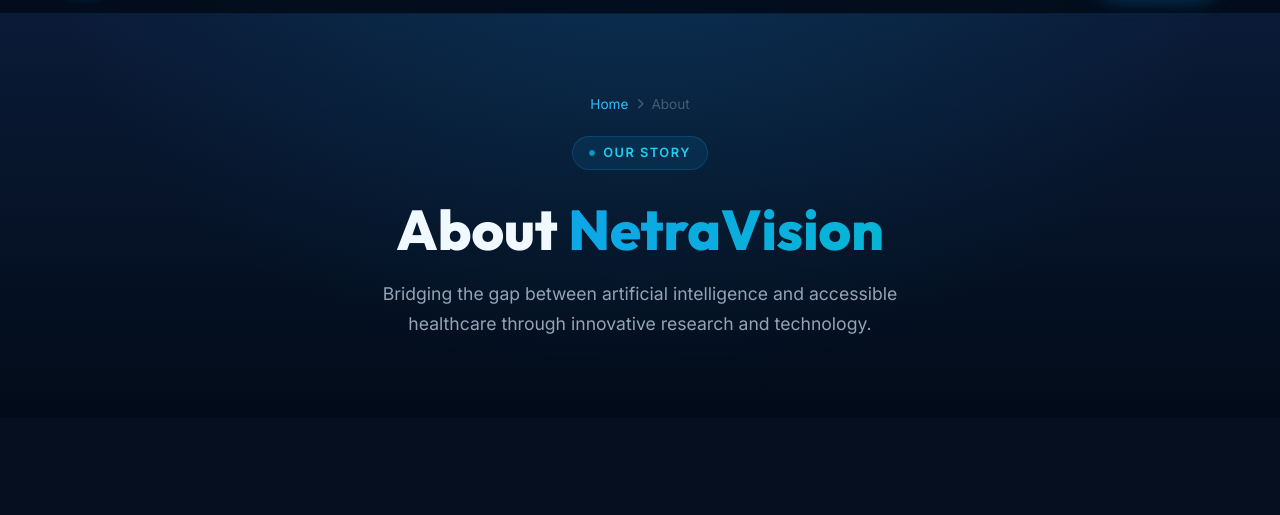
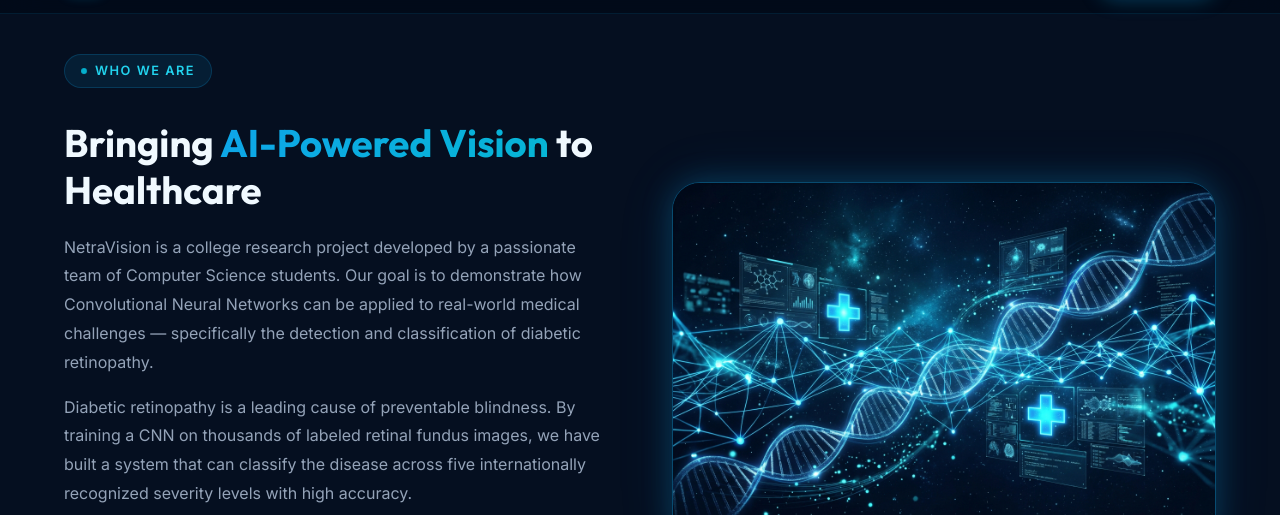
Before and after one commit to AbhishekSaxena2006/NetraVision, a plain HTML site: page frontend/about.html in a window 1280 px wide. Shown: the part 62-577 px from the top of the page. Drawn offline with Linux system fonts and the light colour scheme.

Commit message:
Update About, Features and How It Works pages

```diff
--- a/frontend/about.html
+++ b/frontend/about.html
@@ -126,22 +126,8 @@
   </div>
 </nav>
 
-<!-- PAGE HERO -->
-<div class="page-hero">
-  <div class="container">
-    <nav class="breadcrumb">
-      <a href="index.html">Home</a>
-      <i class="fas fa-chevron-right" style="font-size:0.7rem"></i>
-      <span>About</span>
-    </nav>
-    <div class="section-badge" style="margin-inline:auto;display:inline-flex;">Our Story</div>
-    <h1 style="margin-top:12px;">About <span class="text-gradient">NetraVision</span></h1>
-    <p>Bridging the gap between artificial intelligence and accessible healthcare through innovative research and technology.</p>
-  </div>
-</div>
-
 <!-- INTRO SECTION -->
-<section class="section" style="background:var(--clr-bg-secondary);">
+<section class="section" style="background:var(--clr-bg-secondary); padding-top: calc(var(--navbar-h) + 40px);">
   <div class="container">
     <div class="about-intro-grid">
       <div data-reveal>
```
Also changed, not shown: frontend/features.html (+1 -15 lines), frontend/how-it-works.html (+1 -15 lines), 1 other file.
